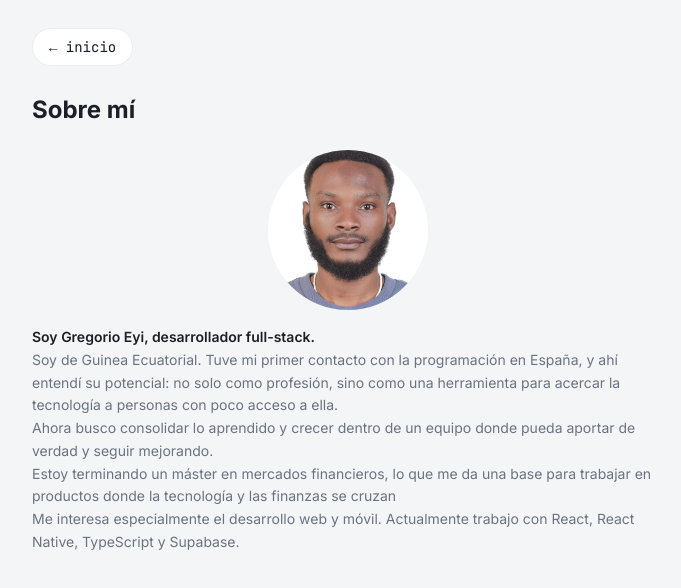
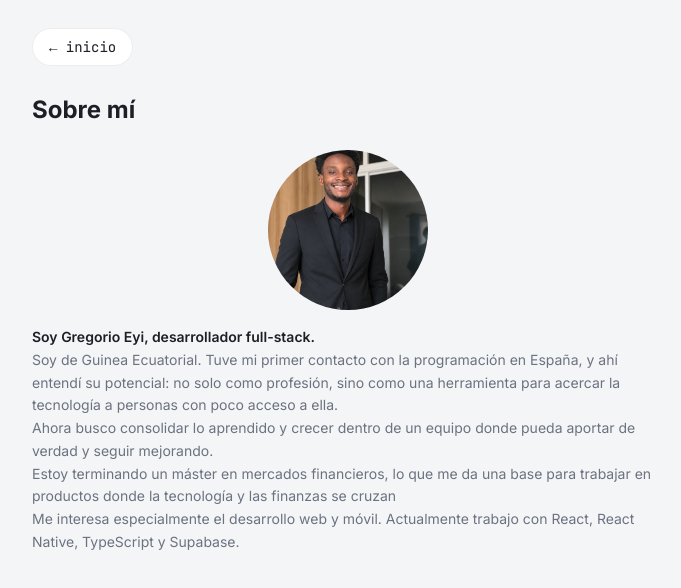
Before and after one commit to GregorioEyiProjects/gregorio-eyi-portfolio, a React (Vite) app: page / in a window 1280 px wide. Both pictures are taken after a click on the button "Sobre mí". Shown: the top 588 px of the page, without its empty margins (292-973 px from the left). Built offline with nearby package versions, Linux system fonts and the light colour scheme; no server answers; the database is empty.

Commit message:
Modificaciones en la seccion About: Cambio de foto de pefil y ahora la foto es  clicable

```diff
--- a/src/components/sections/AboutSection.tsx
+++ b/src/components/sections/AboutSection.tsx
@@ -1,14 +1,10 @@
+import ProfilePhoto from "./ProfilePhoto";
+
 // src/components/sections/AboutSection.tsx
 const AboutSection = () => {
   return (
     <div className="mt-6 pb-4 space-y-4 text-text-secondary leading-relaxed text-sm md:text-md">
-      <div className="w-full flex justify-center">
-        <img
-          src="/profile.jpg"
-          alt="Gregorio Eyi"
-          className="w-40 h-40 rounded-full object-cover"
-        />
-      </div>
+      <ProfilePhoto />
       <div>
         <p className="text-text-primary font-semibold ">
           Soy Gregorio Eyi, desarrollador full-stack.
--- /dev/null
+++ b/src/components/sections/ProfilePhoto.tsx
@@ -0,0 +1,45 @@
+// src/components/sections/ProfilePhoto.tsx
+
+import { useState, useEffect, useRef } from "react";
+
+const ProfilePhoto = () => {
+  const [ampliada, setAmpliada] = useState(false);
+
+  const lightboxRef = useRef<HTMLDivElement>(null);
+
+  useEffect(() => {
+    if (ampliada && lightboxRef.current) {
+      lightboxRef.current.focus();
+    }
+  }, [ampliada]);
+
+  return (
+    <div className="w-full flex justify-center ">
+      <button onClick={() => setAmpliada(true)} className="">
+        <img
+          src="/profile.png"
+          alt="Gregorio Eyi"
+          className="w-40 h-40 rounded-full object-cover"
+        />
+      </button>
+
+      {/* Lightbox */}
+      <div
+        ref={lightboxRef}
+        onClick={() => setAmpliada(false)}
+        className={`fixed inset-0 z-50 bg-black/80 flex items-center justify-center p-4   transition-opacity duration-200 ${ampliada ? "opacity-100 pointer-events-auto" : "opacity-0 pointer-events-none"}`}
+      >
+        <img
+          src="/profile.png"
+          alt="Gregorio Eyi"
+          className={`max-w-full max-h-full rounded-2xl transition-transform duration-200 ${
+            ampliada ? "scale-100" : "scale-95"
+          }`}
+          onClick={(e) => e.stopPropagation()} // Evita que el clic en la imagen cierre el lightbox
+        />
+      </div>
+    </div>
+  );
+};
+
+export default ProfilePhoto;
```
Also changed, not shown: public/profile.png (added), public/profile2.jpg (renamed from public/profile.jpg).
